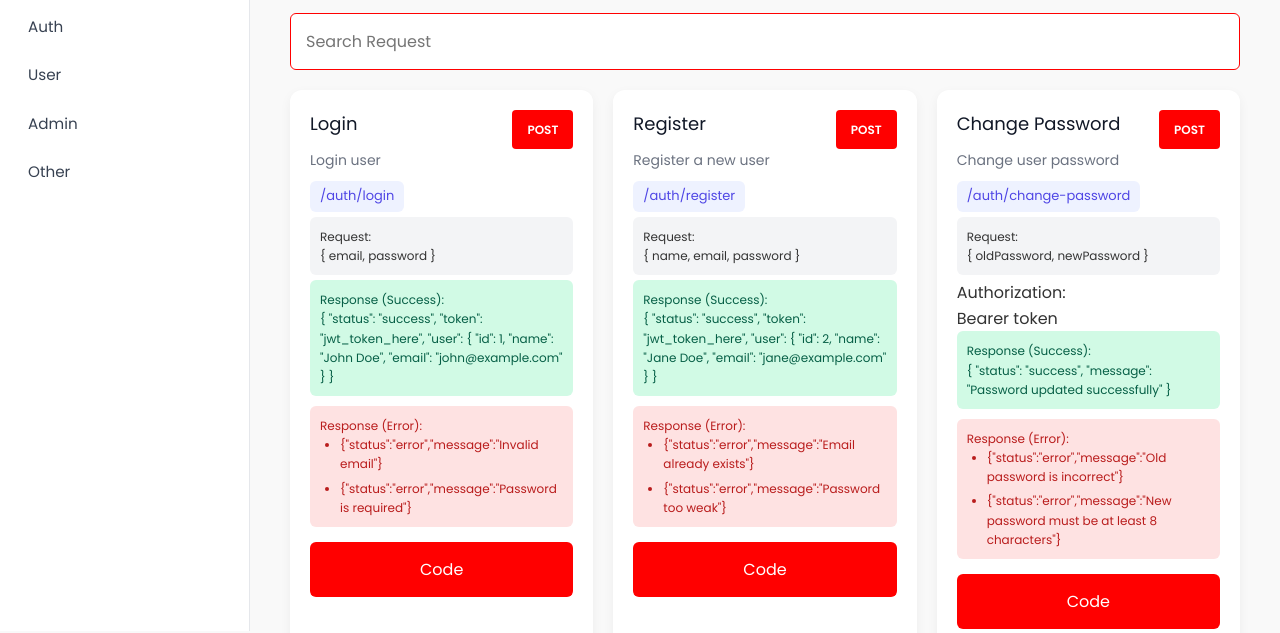
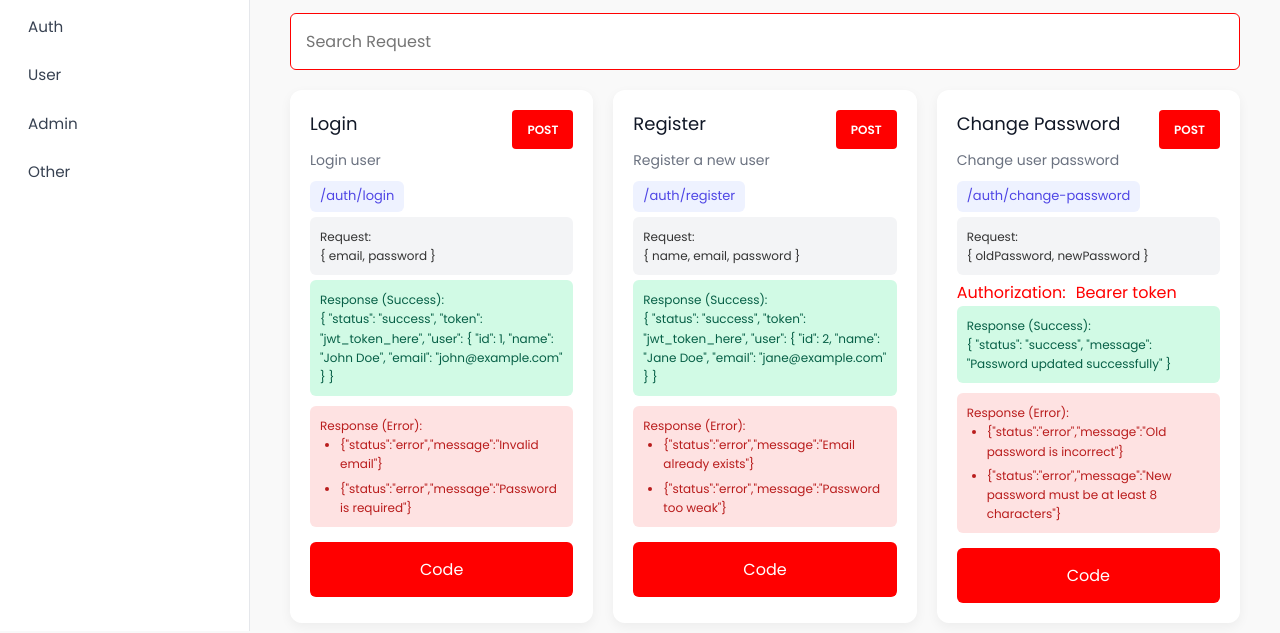
Before and after one commit to SPOTWEBDEV/swt-documentation, a website with bundled scripts: page template/index.html in a window 1280 px wide. Shown: the part 169-802 px from the top of the page. Built offline with nearby package versions, Linux system fonts and the light colour scheme.

Commit message:
change authorization code

```diff
--- a/package.json
+++ b/package.json
@@ -1,6 +1,6 @@
 {
   "name": "swt-documentation",
-  "version": "1.2.1",
+  "version": "1.2.2",
   "description": "Custom API Documentation Generator",
   "main": "lib/serveDocs.js",
   "type": "module",
--- a/template/script.js
+++ b/template/script.js
@@ -97,7 +97,7 @@ document.addEventListener("DOMContentLoaded", () => {
                         <span class="api-method">${api.method}</span>
                         <div class="api-path">${api.path}</div>
                         ${api.requestBody && api.requestBody !== '-' ? `<div class="request"><strong>Request:</strong><br>${api.requestBody}</div>` : ''}
-                        ${api.authorization ? `<div class="authorization"><strong>Authorization:</strong><br>Bearer token</div>` : ''}
+                        ${api.authorization ? `<div style="display:flex; align-items:center; gap:10px;color:var(--primary-color)" class="authorization"><strong>Authorization:</strong> Bearer token</div>` : ''}
                         <div class="response success"><strong>Response (Success):</strong><br>${api.responseSuccess}</div>
                         <div class="response error"><strong>Response (Error):</strong><br>${errorHtml}</div>
                         <button onclick='showCodeModal(${JSON.stringify(api)})'>Code</button>
```
Also changed, not shown: template/test.html (+1 -1 lines).
